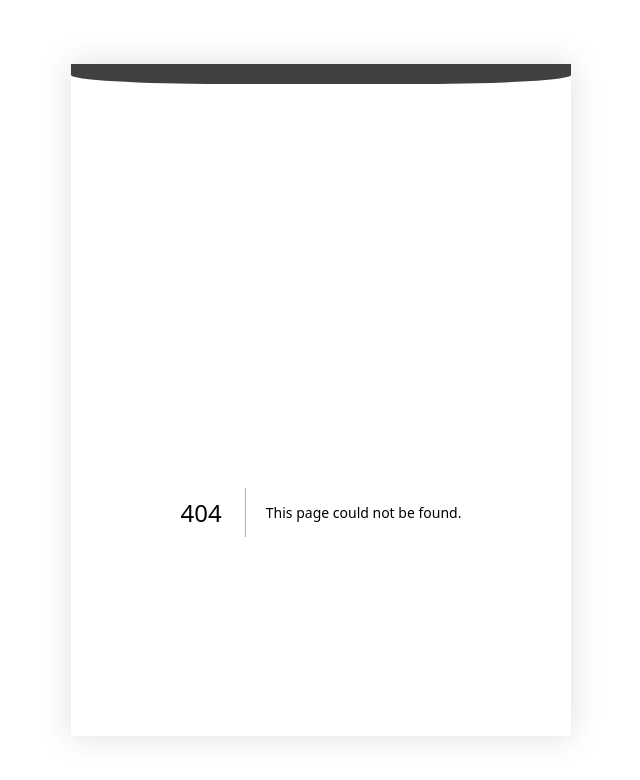
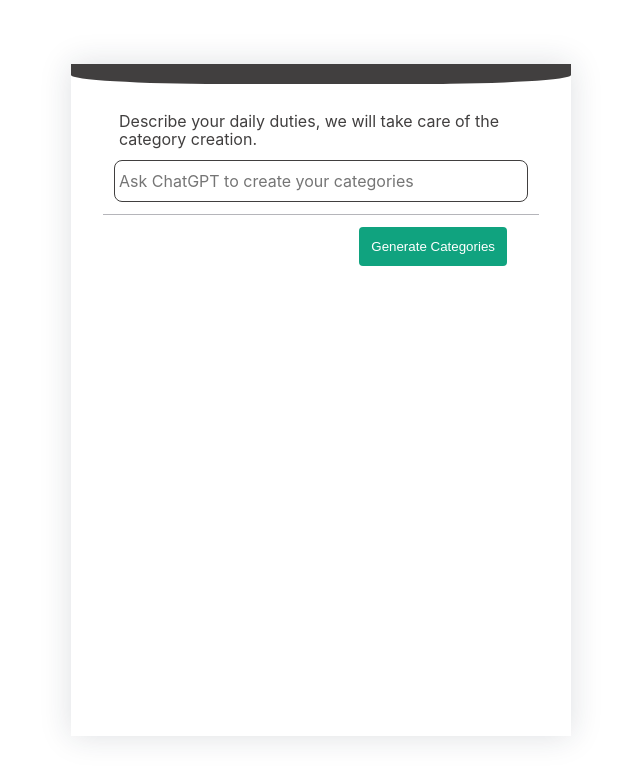
Before and after one commit to alirezaaminii/todox, a Next.js app: page /generate in a window 1280 px wide. Before the commit this address had no page. Shown: the top 780 px of the page, without its empty margins (319-959 px from the left). Built offline with nearby package versions, Linux system fonts and the light colour scheme.

Commit message:
feat: add generate categories page

```diff
--- a/src/components/button/index.tsx
+++ b/src/components/button/index.tsx
@@ -9,11 +9,13 @@ type ButtonProps = {
   disabled?: boolean;
   className?: string;
   variant: ButtonVariants;
+  type?: 'submit' | 'button'
 }
 
-function Button({ children, onClick, disabled = false, className, variant }: ButtonProps) {
+function Button({ children, onClick, disabled = false, className, variant, type = 'button' }: ButtonProps) {
   return (
     <ButtonStyles
+      type={type}
       variant={variant}
       className={className}
       onClick={onClick}
--- a/src/components/loading/style.tsx
+++ b/src/components/loading/style.tsx
@@ -4,7 +4,9 @@ import {colors} from "@/styles/colors";
 export const LoadingStyle = styled.div`
   width: 100%;
   height: 100%;
-  position: relative;
+  left: 0;
+  top: 0;
+  position: absolute;
   display: flex;
   justify-content: center;
   align-items: center;
--- a/src/layout/style.ts
+++ b/src/layout/style.ts
@@ -46,16 +46,16 @@ export const TasksContainer = styled.div`
       width: 4px;
       background: ${colors.stroke};
     }
+
     &::-webkit-scrollbar-track {
       border-radius: 4px;
     }
+
     &::-webkit-scrollbar-thumb {
       border-radius: 4px;
       background: ${colors.secondary};
     }
   }
-
-  .create-task {}
 
   .actions {
     flex: 0 0 64px;
@@ -65,6 +65,31 @@ export const TasksContainer = styled.div`
     display: flex;
     align-items: center;
     justify-content: space-between;
-    padding: 0 32px;
+    flex-direction: row-reverse;
+    margin-top: 12px;
+    padding: 12px 32px;
   }
 `;
+
+
+export const GenerateCategoriesFormStyles = styled.form`
+  p {
+    color: ${colors.primary};
+    font-size: 16px;
+    line-height: 18px;
+    width: calc(100% - 32px);
+    margin: 0 auto;
+  }
+
+  input {
+    all: unset;
+    border: 1px solid ${colors.primary};
+    color: ${colors.primary};
+    border-radius: 8px;
+    margin: 12px auto;
+    padding: 4px;
+    width: calc(100% - 32px);
+    height: 32px;
+    display: block;
+  }
+`;
--- a/src/pages/api/categories/categories.json
+++ b/src/pages/api/categories/categories.json
@@ -1 +1 @@
-{"categories":[{"id":1,"name":"Packing","tasks":[]},{"id":2,"name":"Researching destination","tasks":[]},{"id":3,"name":"Booking tickets","tasks":[]},{"id":4,"name":"New Category","tasks":[]}]}
+{"categories":[{"id":1,"name":"Preparing party","tasks":[]},{"id":2,"name":"Shopping.","tasks":[]},{"id":3,"name":"Work tasks","tasks":[]}]}
--- /dev/null
+++ b/src/pages/generate.tsx
@@ -0,0 +1,59 @@
+import Head from 'next/head'
+import React, {useState} from "react";
+import {useGenerateCategories} from "@/hooks/data/categories";
+import {GenerateCategoriesFormStyles, TasksContainer} from "@/layout/style";
+import Button from "@/components/button";
+import {Loading} from "@/components/loading";
+import {useRouter} from "next/router";
+
+interface FormValues {
+  description: string;
+}
+
+export default function Home() {
+  const [formValues, setFormValues] = useState<FormValues>({
+    description: '',
+  });
+  const router = useRouter();
+  const handleInputChange = (event: React.ChangeEvent<HTMLInputElement>) => {
+    const { name, value } = event.target;
+    setFormValues((prevValues) => ({
+      ...prevValues,
+      [name]: value,
+    }));
+  };
+  const generateCategories = useGenerateCategories();
+
+  const handleSubmit = (event: React.FormEvent<HTMLFormElement>) => {
+    event.preventDefault();
+    generateCategories.mutateAsync(formValues.description).then(() => {
+      router.push("/")
+    })
+  };
+
+  return (
+    <>
+      <Head>
+        <title>TodoX - Generate Categories using ChatGPT</title>
+        <meta name="viewport" content="width=device-width, initial-scale=1"/>
+        <link rel="icon" href="/favicon.ico"/>
+      </Head>
+      <TasksContainer>
+        {generateCategories.isLoading ? <Loading/> : null}
+        <GenerateCategoriesFormStyles onSubmit={handleSubmit}>
+          <p>
+            Describe your daily duties, we will take care of the category creation.
+          </p>
+          <input
+            placeholder="Ask ChatGPT to create your categories"
+            value={formValues.description}
+            name="description"
+            onChange={handleInputChange}/>
+          <div className="actions">
+            <Button type="submit" variant="gpt" disabled={generateCategories.isLoading}>Generate Categories</Button>
+          </div>
+        </GenerateCategoriesFormStyles>
+      </TasksContainer>
+    </>
+  )
+}
```
Also changed, not shown: src/pages/index.tsx (+5 -7 lines).
